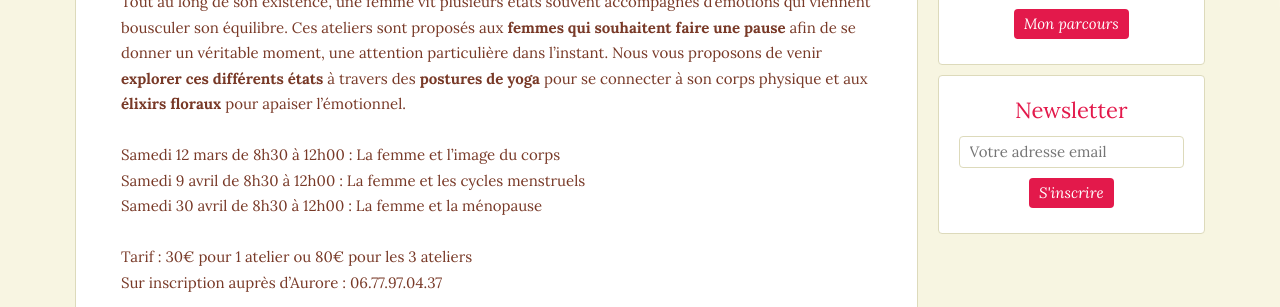
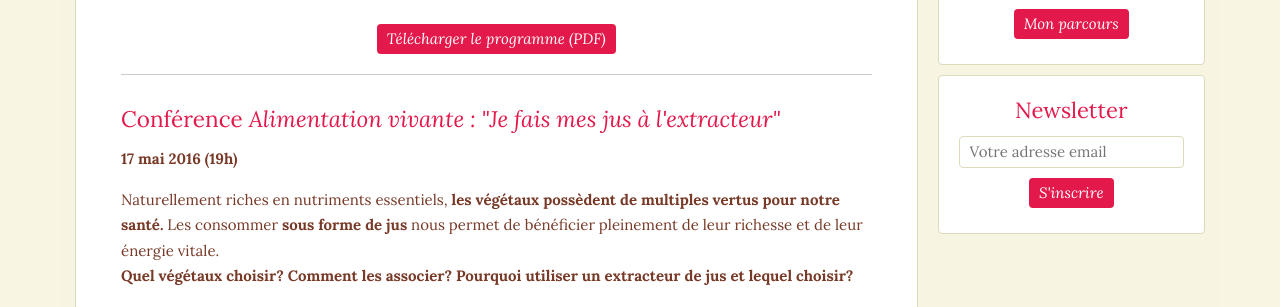
Before and after one commit to bbrochier/ouvrir-ses-ailes, a PHP site: page /actualites.php in a window 1280 px wide. Shown: the part 936-1243 px from the top of the page. Run offline with PHP 8.4, Linux system fonts and the light colour scheme; some libraries are stand-ins or nearby versions.

Commit message:
add actu jus extracteur

```diff
--- a/actualites.php
+++ b/actualites.php
@@ -21,29 +21,69 @@
                             <h1>Actualités</h1>
 
                             <!-- POST -->
-                            <h2 id="manger">Conférence <em>"Manger en pleine conscience, à l'écoute de nos sens"</em></h2>
-                            <strong>10 février 2016</strong><br><br>
+                            <h2 id="detox">Stage <em>"Détox avant l'été"</em></h2>
+                            <strong>19 et 20 mai 2016</strong><br>
+                            <p>
+                                Tout au long de l’année, notre corps cumule toxines et surcharges.
+                                Une <strong>cure détox</strong> aide à éliminer, à <strong>nettoyer et régénérer le corps et l’esprit</strong>.
+                                Encadrés par une <strong>équipe professionnelle</strong>, offrez-vous une pause détox, santé et randonnée pour bien aborder l’été.<br>
+
+                                Ce stage est proposé à toutes les personnes qui souhaitent s’accorder une <strong>pause bien-être</strong> et permettre ainsi à leur corps d’<strong>éliminer les toxines</strong> accumulées durant l’hiver.<br>
+
+                                Nous vous proposons durant ces deux jours, des <strong>randonnées en conscience</strong>, des ateliers sur la <strong>santé au naturel</strong> et une soirée thématique sur l’<strong>alimentation saine et vivante</strong>.
+
+                            </p>
                             <div class="alignCenter">
-                                <img src="img/tmp/actualites/100216-manger/conf-nutrition-consciente.jpg" alt="Conference Manger en pleine conscience fevrier 2016">
+                                <img src="img/tmp/actualites/190516-detox/stage-detox-19-mai-2016.jpg" alt="Stage detox mai 2016">
+                            </div>
+                            <div class="alignCenter">
+                                <a href="pdf/stage-detox-19-mai-2016.pdf" class="btn" download="stage-detox-19-mai-2016.pdf">Télécharger le programme (PDF)</a>
                             </div>
                             <hr>
+
+
+                            <!-- POST -->
+                            <h2 id="alimviv">Conférence <em>Alimentation vivante : "Je fais mes jus à l'extracteur"</em></h2>
+                            <strong>17 mai 2016 (19h)</strong><br>
+                            <p>
+                                Naturellement riches en nutriments essentiels, <strong>les végétaux possèdent de multiples vertus pour notre santé.</strong>
+
+                                Les consommer <strong>sous forme de jus</strong> nous permet de bénéficier pleinement de leur richesse et de leur énergie vitale.
+                                <br>
+
+                                <strong>Quel végétaux choisir? Comment les associer? Pourquoi utiliser un extracteur de jus et lequel choisir?</strong>
+                                <br><br>
+                                La conférence sera suivi d’un moment d’échange et de partage autour d’une dégustation.
+                                <br><br>
+                                Tarif entrée + dégustation: 8€ <br>
+                                Lieu: "La Vallée Rieuse" 542, route du Massot 38500 COUBLEVIE <br>
+                                Inscription auprès d’Aurore: 06.77.97.04.37
+
+                            </p>
+                            <div class="alignCenter">
+                                <img src="img/tmp/actualites/conference-alimentation-vivante-jus-extracteur.jpeg" alt="Conférence Alimentation vivante mai 2016">
+                            </div>
+                            <hr>
+
+
                             <!-- POST -->
                             <h2 id="femme">Ateliers <em>"La femme dans tous ses états"</em></h2>
                             <strong>12 mars, 9 avril, 30 avril 2016</strong><br>
                             <p><strong>Des états d’être, des états d’âme...</strong><br>
-                            Tout au long de son existence, une femme vit plusieurs états souvent accompagnés d’émotions qui viennent bousculer son équilibre. Ces ateliers sont proposés aux <strong>femmes qui souhaitent faire une pause</strong> afin de se donner un véritable moment, une attention particulière dans l’instant. Nous vous proposons de venir <strong>explorer ces différents états</strong> à travers des <strong>postures de yoga</strong> pour se connecter à son corps physique et aux <strong>élixirs floraux</strong> pour apaiser l’émotionnel.<br>
+                                Tout au long de son existence, une femme vit plusieurs états souvent accompagnés d’émotions qui viennent bousculer son équilibre. Ces ateliers sont proposés aux <strong>femmes qui souhaitent faire une pause</strong> afin de se donner un véritable moment, une attention particulière dans l’instant. Nous vous proposons de venir <strong>explorer ces différents états</strong> à travers des <strong>postures de yoga</strong> pour se connecter à son corps physique et aux <strong>élixirs floraux</strong> pour apaiser l’émotionnel.<br>
                                 <br>
                                 Samedi 12 mars de 8h30 à 12h00 : La femme et l’image du corps <br>
-                            Samedi 9 avril de 8h30 à 12h00 : La femme et les cycles menstruels <br>
-                            Samedi 30 avril de 8h30 à 12h00 : La femme et la ménopause <br><br>
+                                Samedi 9 avril de 8h30 à 12h00 : La femme et les cycles menstruels <br>
+                                Samedi 30 avril de 8h30 à 12h00 : La femme et la ménopause <br><br>
 
-                            Tarif : 30€ pour 1 atelier ou 80€ pour les 3 ateliers <br>
+                                Tarif : 30€ pour 1 atelier ou 80€ pour les 3 ateliers <br>
 
-                            Sur inscription auprès d’Aurore : 06.77.97.04.37</p>
+                                Sur inscription auprès d’Aurore : 06.77.97.04.37</p>
                             <div class="alignCenter">
                                 <img src="img/tmp/actualites/femme/femme.jpg" alt="Atelier la femme dans tous ses etats mars avril 2016">
                             </div>
                             <hr>
+
                             <!-- POST -->
                             <h2 id="friandises">Atelier de cuisine vivante <em>"Des friandises qui vous veulent du bien"</em></h2>
                             <strong>26 mars 2016</strong><br>
@@ -69,25 +109,15 @@
                                 <a href="pdf/friandises-vivantes-29-mars-2016.pdf" class="btn" download="friandises-vivantes-29-mars-2016.pdf">Télécharger l'affiche (PDF)</a>
                             </div>
                             <hr>
+
+
                             <!-- POST -->
-                            <h2 id="detox">Stage <em>"Détox avant l'été"</em></h2>
-                            <strong>19 et 20 mai 2016</strong><br>
-                            <p>
-                                Tout au long de l’année, notre corps cumule toxines et surcharges.
-                                Une <strong>cure détox</strong> aide à éliminer, à <strong>nettoyer et régénérer le corps et l’esprit</strong>.
-                                Encadrés par une <strong>équipe professionnelle</strong>, offrez-vous une pause détox, santé et randonnée pour bien aborder l’été.<br>
+                            <h2 id="manger">Conférence <em>"Manger en pleine conscience, à l'écoute de nos sens"</em></h2>
+                            <strong>10 février 2016</strong><br><br>
+                            <div class="alignCenter">
+                                <img src="img/tmp/actualites/100216-manger/conf-nutrition-consciente.jpg" alt="Conference Manger en pleine conscience fevrier 2016">
+                            </div>
 
-                                Ce stage est proposé à toutes les personnes qui souhaitent s’accorder une <strong>pause bien-être</strong> et permettre ainsi à leur corps d’<strong>éliminer les toxines</strong> accumulées durant l’hiver.<br>
-
-                                Nous vous proposons durant ces deux jours, des <strong>randonnées en conscience</strong>, des ateliers sur la <strong>santé au naturel</strong> et une soirée thématique sur l’<strong>alimentation saine et vivante</strong>.
-
-                            </p>
-                            <div class="alignCenter">
-                                <img src="img/tmp/actualites/190516-detox/stage-detox-19-mai-2016.jpg" alt="Stage detox mai 2016">
-                            </div>
-                            <div class="alignCenter">
-                                <a href="pdf/stage-detox-19-mai-2016.pdf" class="btn" download="stage-detox-19-mai-2016.pdf">Télécharger le programme (PDF)</a>
-                            </div>
                         </div>
 
                         <?php include 'includes/inc-contact.php' ?>
--- a/includes/inc-aside.php
+++ b/includes/inc-aside.php
@@ -7,8 +7,8 @@
         <h3 class="title3">Actualités</h3>
         <ul>
 <!--            <li><strong>Conférence</strong> <br>10 février<br><a href="actualites.php#manger"><em>"Manger en pleine conscience, à l'écoute de nos sens"</em></a></li>-->
-            <li><strong>Ateliers</strong> <br>12 mars, 9 avril, 30 avril<br><a href="actualites.php#femme"><em>"La femme dans tous ses états"</em></a></li>
-            <li><strong>Ateliers de cuisine vivante</strong> <br>26 mars<br><a href="actualites.php#friandises"><em>"Des friandises qui vous veulent du bien"</em></a></li>
+            <li><strong>Ateliers</strong> <br>9 avril, 30 avril<br><a href="actualites.php#femme"><em>"La femme dans tous ses états"</em></a></li>
+            <li><strong>Conférence</strong> <br>17 mai<br><a href="actualites.php#alimviv"><em>Alimentation vivante : "Je fais mes jus à l'extracteur"</em></a></li>
             <li><strong>Stage</strong> <br>19 et 20 mai<br><a href="actualites.php#detox"><em>"Détox avant l'été"</em></a></li>
         </ul>
         <div class="cta">
```
Also changed, not shown: 1 other file.
